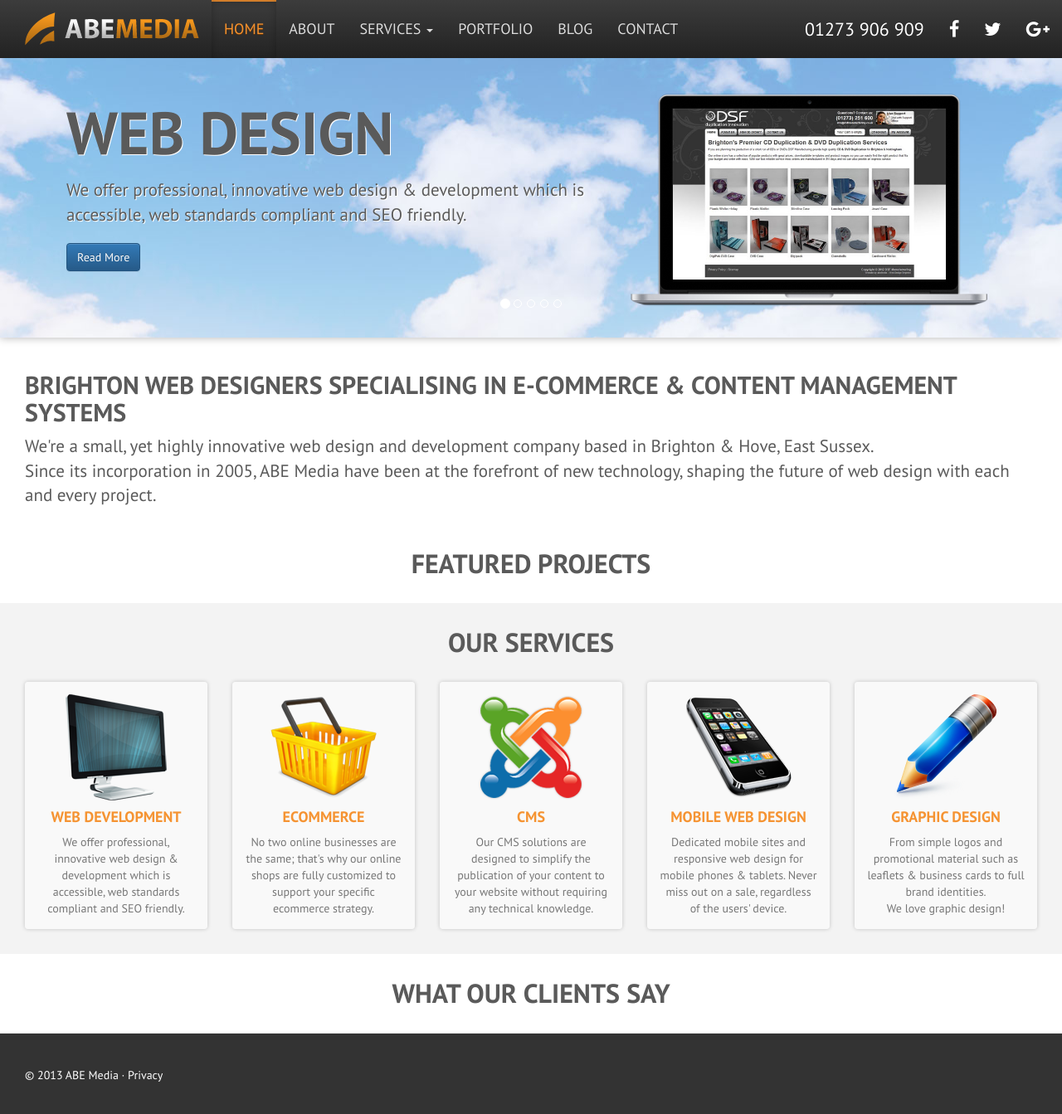
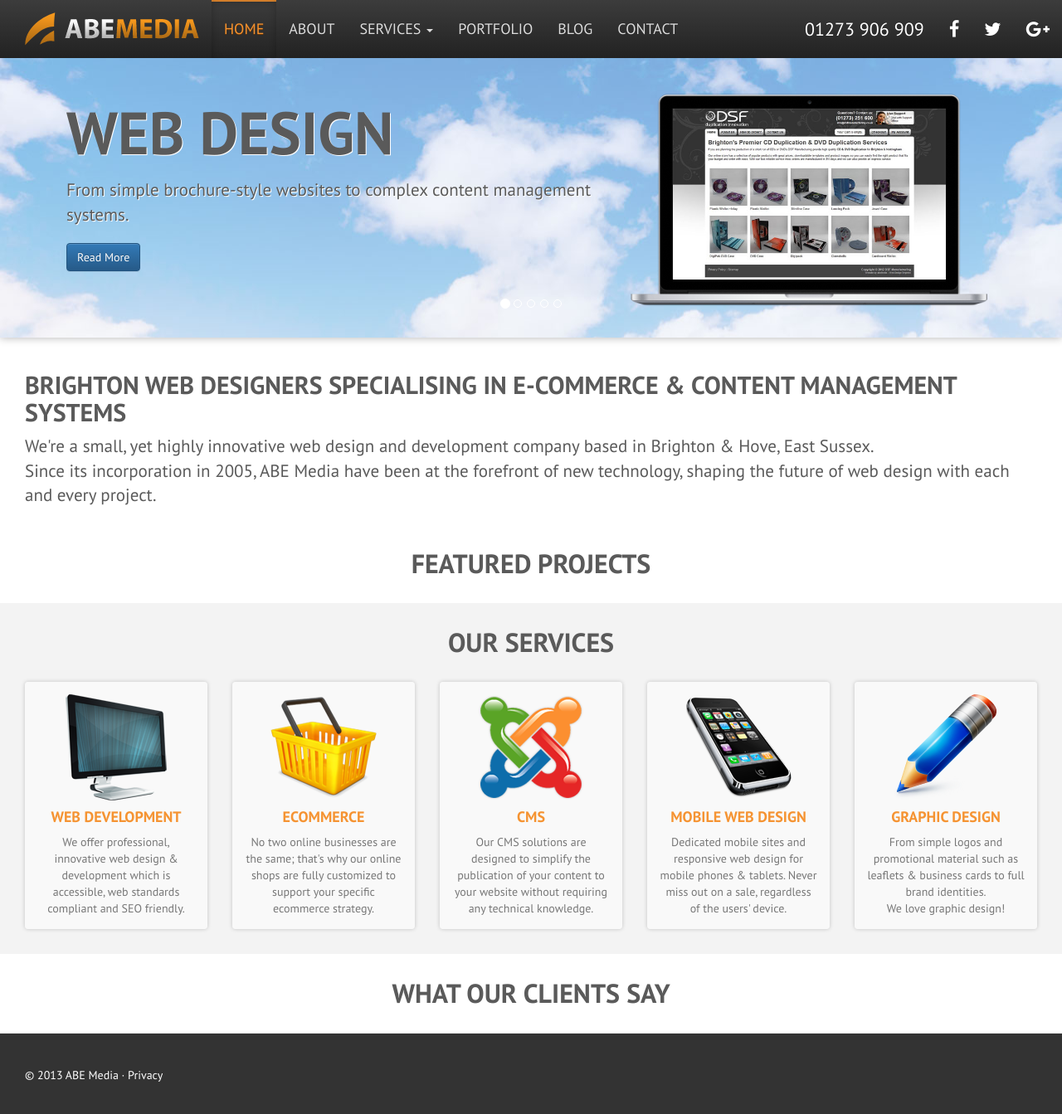
Before and after one commit to abemedia/abemedia.github.io, a Jekyll site: the page built from index.md, in a window 1280 px wide and 1346 px high. Shown: the top 1343 px of the window at 83% size. Built offline with Jekyll 4.4.1, drawn with Linux system fonts in a browser that asks for light colours; nearby versions of some CDN libraries.

Commit message:
Update slide.yml

```diff
--- a/_data/slide.yml
+++ b/_data/slide.yml
@@ -4,32 +4,32 @@
     url: web-design-brighton
     icon: /images/services/web-development.png
     image: /images/portfolio/dsfmanufacturing.jpg
-    desc: "We offer professional, innovative web design &amp; development which is accessible, web standards compliant and SEO friendly."
+    desc: "From simple brochure-style websites to complex content management systems."
 -
     title: Ecommerce
     alias: ecommerce
     url: ecommerce-web-design
     icon: /images/services/ecommerce.png
     image: /images/portfolio/dsfmanufacturing.jpg
-    desc: "No two online businesses are the same; that's why our online shops are fully customized to support your specific ecommerce strategy."
+    desc: "Reliable, fast &amp; secure web shops to make money selling your products online."
 -
     title: CMS Websites
     alias: cms
     url: content-management-systems-cms
     icon: /images/services/joomla-development.png
     image: /images/portfolio/dsfmanufacturing.jpg
-    desc: "Our CMS solutions are designed to simplify the publication of your content to your website without requiring any technical knowledge."
+    desc: "Flexible out-of-the-box solutions &amp; bespoke CMS development with Joomla."
 -
     title: Mobile Websites
     alias: mobile
     url: responsive-web-design
     icon: /images/services/mobile-websites.png
     image: /images/portfolio/dsfmanufacturing.jpg
-    desc: "Dedicated mobile sites and responsive web design for mobile phones &amp; tablets. Never miss out on a sale, regardless of the users' device."
+    desc: "Dedicated mobile sites and responsive web design for mobile phones &amp; tablets."
 -
     title: Graphic Design
     alias: graphic
     url: graphic-design
     icon: /images/services/graphic-design.png
     image: /images/portfolio/dsfmanufacturing.jpg
-    desc: "From simple logos and promotional material such as leaflets &amp; business cards to full brand identities. We love graphic design!"
+    desc: "From simple logos &amp; promotional material to packaging and full corporate identity."
```
